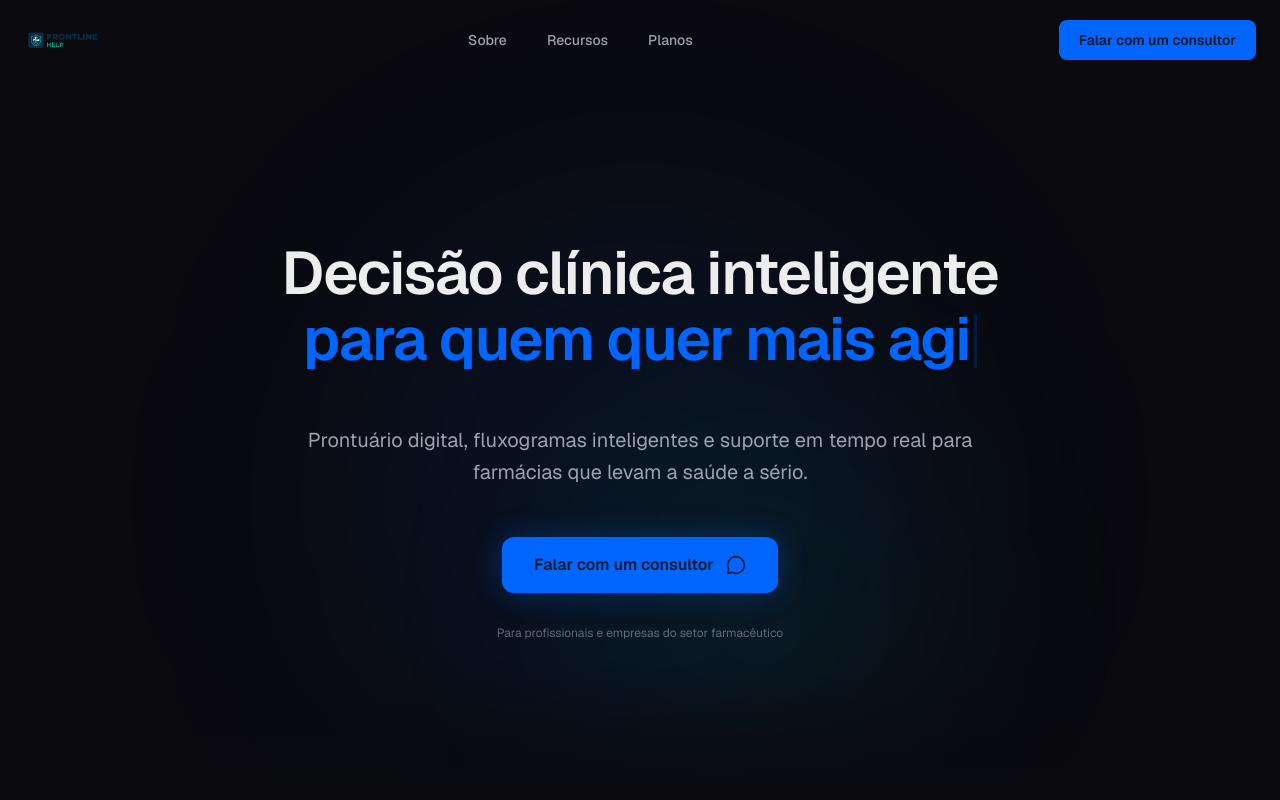
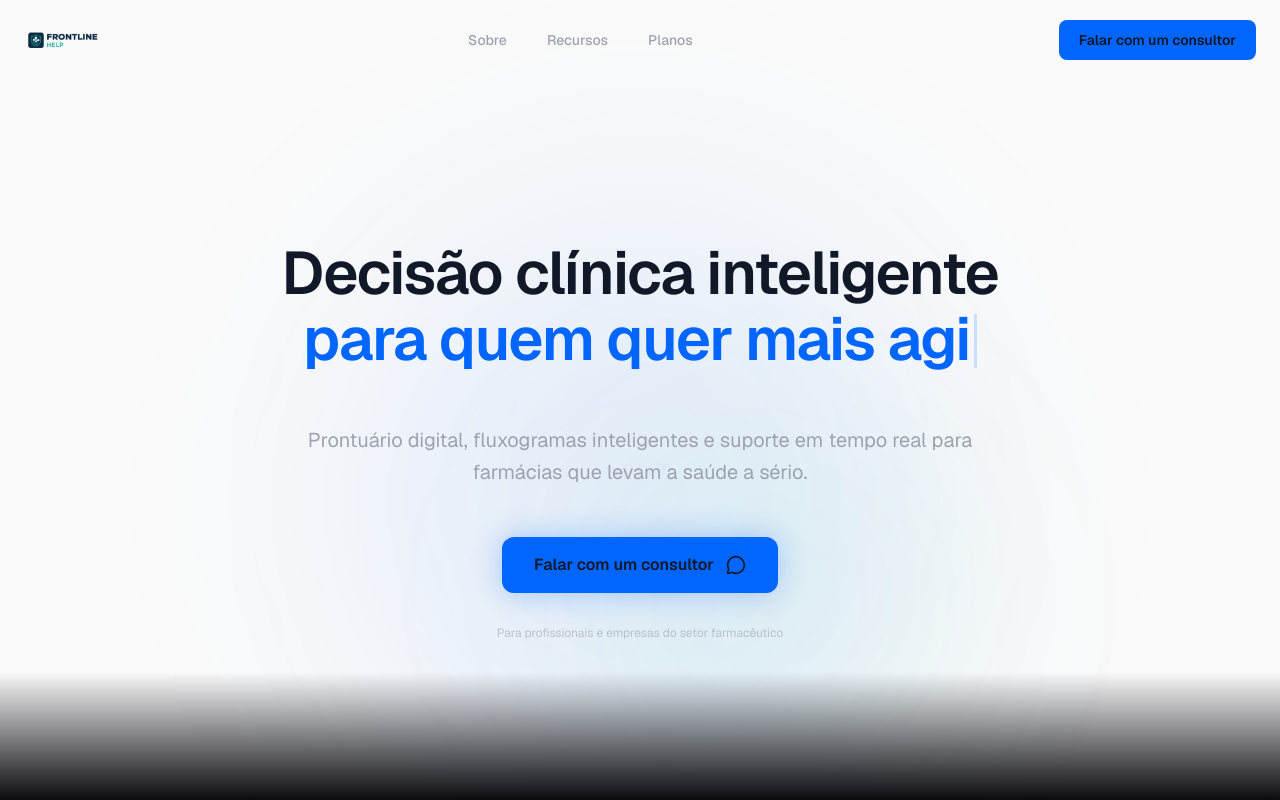
Before and after one commit to AndrielCardoso/landingpage-frontline, a Next.js app: page / in a window 1280 px wide. Shown: the top 800 px of the page. Built offline with nearby package versions, Linux system fonts and the light colour scheme.

Commit message:
fix: update layout.tsx root body class to use light mode colors

```diff
--- a/app/layout.tsx
+++ b/app/layout.tsx
@@ -28,7 +28,7 @@ export default function RootLayout({
   return (
     <html lang="pt-BR" className="scroll-smooth">
       <body
-        className={`${GeistSans.className} min-h-screen bg-[#0A0A0F] text-[#EDEDED] antialiased`}
+        className={`${GeistSans.className} min-h-screen bg-[#FAFAFA] text-[#111827] antialiased`}
       >
         <JsonLd />
         {children}
```
